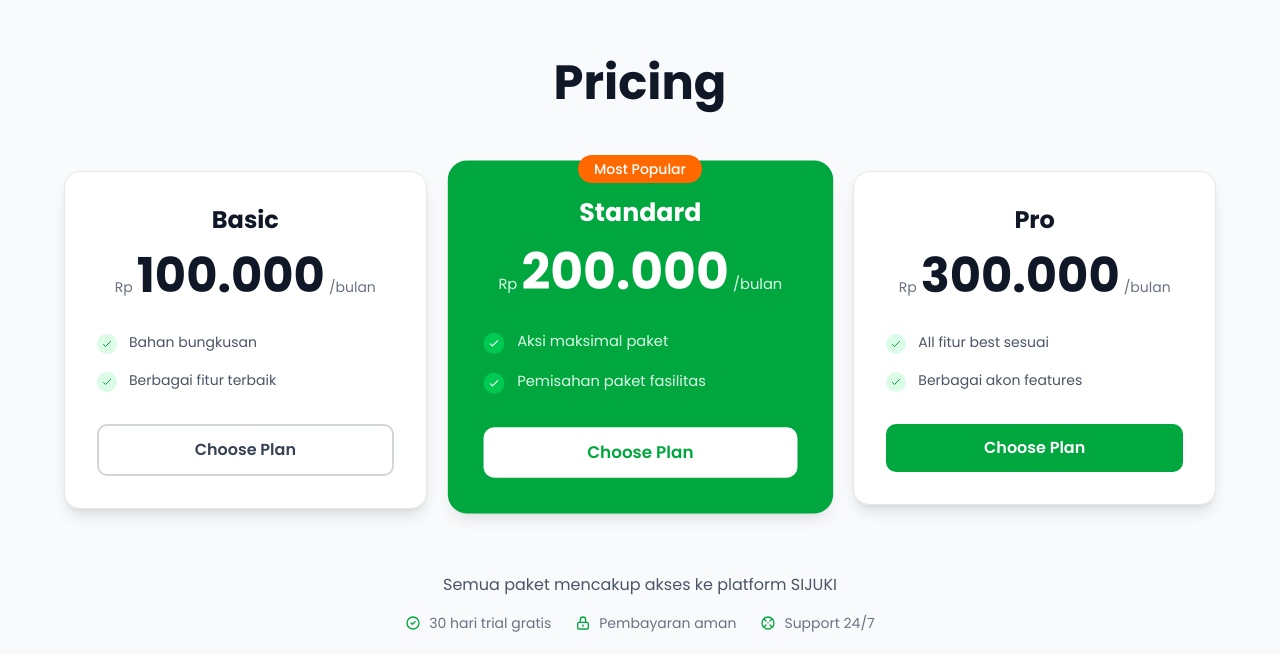
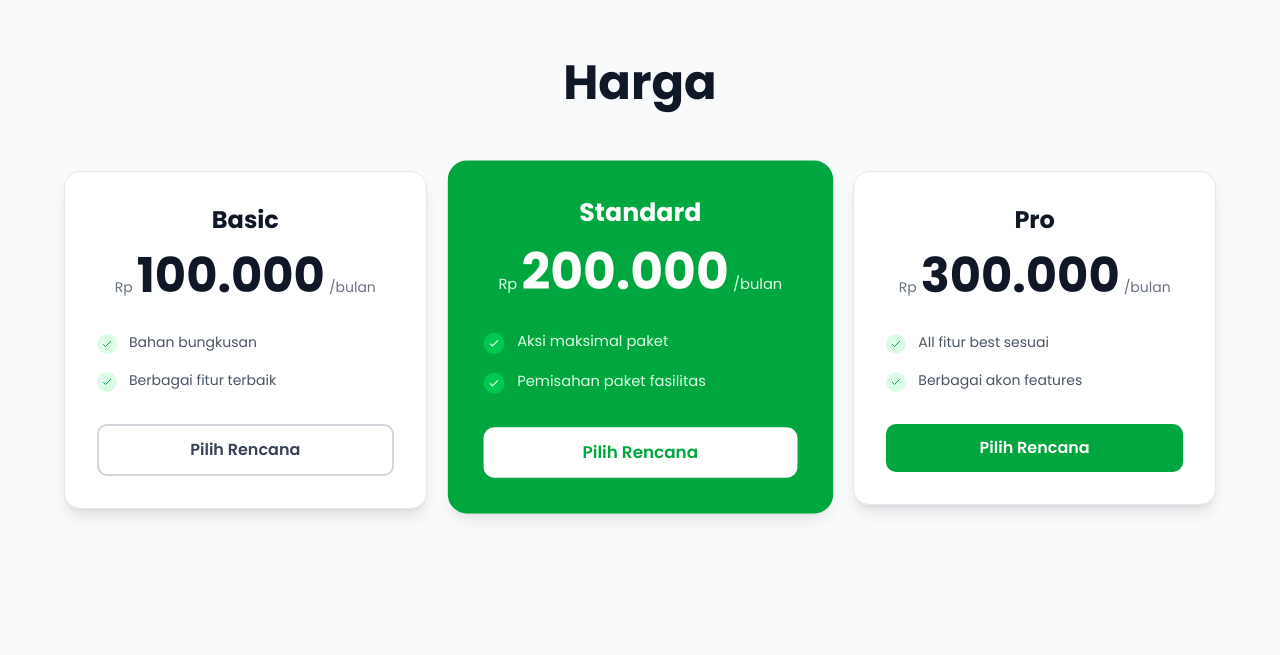
Before and after one commit to SyariefHayat/rantaiPasokDistribusi, a React (Vite) app: page / in a window 1280 px wide. Shown: the part 1425-2080 px from the top of the page. Built offline with nearby package versions, Linux system fonts and the light colour scheme.

Commit message:
update frontend: pricing section ui

```diff
--- a/src/pages/landing/FeaturesSection.jsx
+++ b/src/pages/landing/FeaturesSection.jsx
@@ -1,3 +1,4 @@
+import EachUtils from '@/utils/EachUtils';
 import React from 'react';
 
 const FeaturesSection = () => {
@@ -32,46 +33,45 @@ const FeaturesSection = () => {
     ];
 
     return (
-        <div className="min-h-screen bg-white">
-            {/* Features Content */}
+        <section id="features" className="min-h-screen bg-white">
             <div className="container mx-auto px-6 py-20">
                 <div className="text-center mb-16">
                     <h2 className="text-4xl lg:text-5xl font-bold text-gray-900 mb-4">
-                        Features
+                        Fitur
                     </h2>
                 </div>
 
                 <div className="grid grid-cols-1 md:grid-cols-3 gap-8 max-w-6xl mx-auto">
-                    {features.map((feature, index) => (
+                    <EachUtils
+                        of={features}
+                        render={(item, index) => (
                             <div key={index} className="group">
                                 <div className="bg-white rounded-2xl p-8 shadow-sm border border-gray-100 hover:shadow-xl transition-all duration-300 transform hover:-translate-y-2 text-center">
-                                {/* Icon Container */}
                                     <div className="mb-6 flex justify-center">
                                         <div className="w-20 h-20 bg-green-50 rounded-2xl flex items-center justify-center group-hover:bg-green-100 transition-colors duration-300">
-                                        {feature.icon}
+                                            {item.icon}
                                         </div>
                                     </div>
 
-                                {/* Content */}
                                     <div className="space-y-4">
                                         <h3 className="text-xl font-bold text-gray-900">
-                                        {feature.title}
+                                            {item.title}
                                         </h3>
                                         <p className="text-gray-600 leading-relaxed">
-                                        {feature.description}
+                                            {item.description}
                                         </p>
                                     </div>
 
-                                {/* Hover Effect Indicator */}
                                     <div className="mt-6 opacity-0 group-hover:opacity-100 transition-opacity duration-300">
                                         <div className="w-12 h-1 bg-green-600 rounded-full mx-auto"></div>
                                     </div>
                                 </div>
                             </div>
-                    ))}
+                        )}
+                    />
                 </div>
             </div>
-        </div>
+        </section>
     );
 };
 
--- a/src/pages/landing/PricingSection.jsx
+++ b/src/pages/landing/PricingSection.jsx
@@ -1,3 +1,4 @@
+import EachUtils from '@/utils/EachUtils';
 import React from 'react';
 
 const PricingSection = () => {
@@ -10,7 +11,7 @@ const PricingSection = () => {
                 "Bahan bungkusan",
                 "Berbagai fitur terbaik"
             ],
-            buttonText: "Choose Plan",
+            buttonText: "Pilih Rencana",
             buttonStyle: "border-2 border-gray-300 text-gray-700 hover:border-green-600 hover:text-green-600",
             cardStyle: "bg-white border border-gray-200",
             popular: false
@@ -23,7 +24,7 @@ const PricingSection = () => {
                 "Aksi maksimal paket",
                 "Pemisahan paket fasilitas"
             ],
-            buttonText: "Choose Plan",
+            buttonText: "Pilih Rencana",
             buttonStyle: "bg-white text-green-600 hover:bg-gray-50",
             cardStyle: "bg-green-600 text-white transform scale-105",
             popular: true
@@ -36,7 +37,7 @@ const PricingSection = () => {
                 "All fitur best sesuai",
                 "Berbagai akon features"
             ],
-            buttonText: "Choose Plan",
+            buttonText: "Pilih Rencana",
             buttonStyle: "bg-green-600 text-white hover:bg-green-700",
             cardStyle: "bg-white border border-gray-200",
             popular: false
@@ -44,98 +45,70 @@ const PricingSection = () => {
     ];
 
     return (
-        <div className="min-h-screen bg-gray-50">
-            {/* Pricing Content */}
+        <section id="pricing" className="min-h-screen bg-gray-50">
             <div className="container mx-auto px-6 py-20">
                 <div className="text-center mb-16">
                     <h2 className="text-4xl lg:text-5xl font-bold text-gray-900 mb-4">
-                        Pricing
+                        Harga
                     </h2>
                 </div>
 
                 <div className="grid grid-cols-1 md:grid-cols-3 gap-8 max-w-6xl mx-auto">
-                    {pricingPlans.map((plan, index) => (
+                    <EachUtils
+                        of={pricingPlans}
+                        render={(item, index) => (
                             <div key={index} className="relative">
-                            {plan.popular && (
+                                {/* {item.popular && (
                                     <div className="absolute -top-4 left-1/2 transform -translate-x-1/2 z-10">
                                         <div className="bg-orange-500 text-white px-4 py-1 rounded-full text-sm font-medium">
                                             Most Popular
                                         </div>
                                     </div>
-                            )}
+                                )} */}
 
-                            <div className={`${plan.cardStyle} rounded-2xl p-8 shadow-lg hover:shadow-xl transition-all duration-300 ${plan.popular ? 'ring-2 ring-green-600' : ''}`}>
-                                {/* Plan Header */}
+                                <div className={`${item.cardStyle} rounded-2xl p-8 shadow-lg hover:shadow-xl transition-all duration-300 ${item.popular ? 'ring-2 ring-green-600' : ''}`}>
                                     <div className="text-center mb-8">
-                                    <h3 className={`text-2xl font-bold mb-4 ${plan.popular ? 'text-white' : 'text-gray-900'}`}>
-                                        {plan.name}
+                                        <h3 className={`text-2xl font-bold mb-4 ${item.popular ? 'text-white' : 'text-gray-900'}`}>
+                                            {item.name}
                                         </h3>
                                         <div className="flex items-baseline justify-center">
-                                        <span className={`text-sm ${plan.popular ? 'text-green-100' : 'text-gray-500'}`}>
+                                            <span className={`text-sm ${item.popular ? 'text-green-100' : 'text-gray-500'}`}>
                                                 Rp
                                             </span>
-                                        <span className={`text-5xl font-bold mx-1 ${plan.popular ? 'text-white' : 'text-gray-900'}`}>
-                                            {plan.price}
+                                            <span className={`text-5xl font-bold mx-1 ${item.popular ? 'text-white' : 'text-gray-900'}`}>
+                                                {item.price}
                                             </span>
-                                        <span className={`text-sm ${plan.popular ? 'text-green-100' : 'text-gray-500'}`}>
-                                            {plan.period}
+                                            <span className={`text-sm ${item.popular ? 'text-green-100' : 'text-gray-500'}`}>
+                                                {item.period}
                                             </span>
                                         </div>
                                     </div>
 
-                                {/* Features List */}
                                     <div className="space-y-4 mb-8">
-                                    {plan.features.map((feature, featureIndex) => (
+                                        {item.features.map((feature, featureIndex) => (
                                             <div key={featureIndex} className="flex items-start space-x-3">
-                                            <div className={`w-5 h-5 rounded-full flex items-center justify-center mt-0.5 ${plan.popular ? 'bg-green-500' : 'bg-green-100'}`}>
-                                                <svg className={`w-3 h-3 ${plan.popular ? 'text-white' : 'text-green-600'}`} fill="none" stroke="currentColor" viewBox="0 0 24 24">
+                                                <div className={`w-5 h-5 rounded-full flex items-center justify-center mt-0.5 ${item.popular ? 'bg-green-500' : 'bg-green-100'}`}>
+                                                    <svg className={`w-3 h-3 ${item.popular ? 'text-white' : 'text-green-600'}`} fill="none" stroke="currentColor" viewBox="0 0 24 24">
                                                         <path strokeLinecap="round" strokeLinejoin="round" strokeWidth={2} d="M5 13l4 4L19 7" />
                                                     </svg>
                                                 </div>
-                                            <span className={`text-sm ${plan.popular ? 'text-green-100' : 'text-gray-600'}`}>
+                                                <span className={`text-sm ${item.popular ? 'text-green-100' : 'text-gray-600'}`}>
                                                     {feature}
                                                 </span>
                                             </div>
                                         ))}
                                     </div>
 
-                                {/* CTA Button */}
-                                <button className={`w-full py-3 px-6 rounded-lg font-semibold transition-all duration-300 ${plan.buttonStyle}`}>
-                                    {plan.buttonText}
+                                    <button className={`w-full py-3 px-6 rounded-lg font-semibold transition-all duration-300 ${item.buttonStyle}`}>
+                                        {item.buttonText}
                                     </button>
                                 </div>
                             </div>
-                    ))}
-                </div>
-
-                {/* Additional Info */}
-                <div className="mt-16 text-center">
-                    <p className="text-gray-600 mb-4">
-                        Semua paket mencakup akses ke platform SIJUKI
-                    </p>
-                    <div className="flex items-center justify-center space-x-6 text-sm text-gray-500">
-                        <div className="flex items-center space-x-2">
-                            <svg className="w-4 h-4 text-green-600" fill="none" stroke="currentColor" viewBox="0 0 24 24">
-                                <path strokeLinecap="round" strokeLinejoin="round" strokeWidth={2} d="M9 12l2 2 4-4m6 2a9 9 0 11-18 0 9 9 0 0118 0z" />
-                            </svg>
-                            <span>30 hari trial gratis</span>
-                        </div>
-                        <div className="flex items-center space-x-2">
-                            <svg className="w-4 h-4 text-green-600" fill="none" stroke="currentColor" viewBox="0 0 24 24">
-                                <path strokeLinecap="round" strokeLinejoin="round" strokeWidth={2} d="M12 15v2m-6 4h12a2 2 0 002-2v-6a2 2 0 00-2-2H6a2 2 0 00-2 2v6a2 2 0 002 2zm10-10V7a4 4 0 00-8 0v4h8z" />
-                            </svg>
-                            <span>Pembayaran aman</span>
-                        </div>
-                        <div className="flex items-center space-x-2">
-                            <svg className="w-4 h-4 text-green-600" fill="none" stroke="currentColor" viewBox="0 0 24 24">
-                                <path strokeLinecap="round" strokeLinejoin="round" strokeWidth={2} d="M18.364 5.636l-3.536 3.536m0 5.656l3.536 3.536M9.172 9.172L5.636 5.636m3.536 9.192L5.636 18.364M12 12h.01M21 12a9 9 0 11-18 0 9 9 0 0118 0z" />
-                            </svg>
-                            <span>Support 24/7</span>
+                        )}
+                    />
                 </div>
             </div>
-                </div>
-            </div>
-        </div>
+        </section>
     );
 };
 
```
Lines whose indentation alone changed are shown as unchanged.
